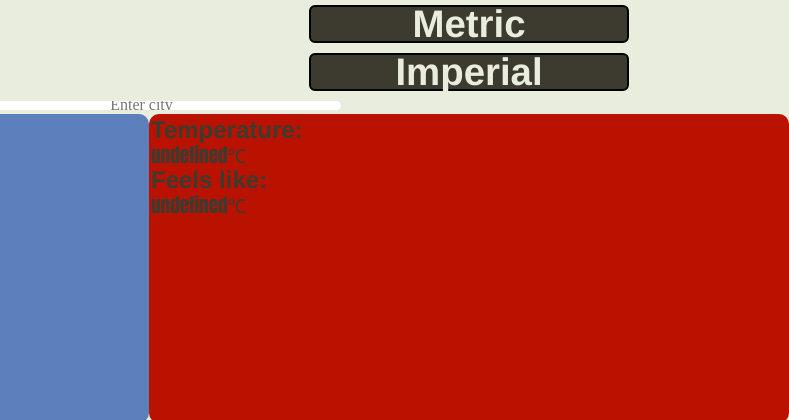
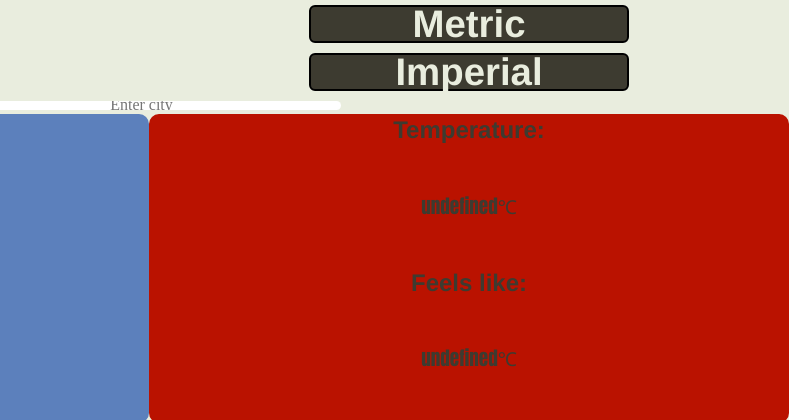
Before and after one commit to Aureatus/WeatherApp, a website built with webpack: page src/index.html in a window 1280 px wide. Shown: the top 420 px of the page, 491-1280 px from the left. Built offline with nearby package versions, Linux system fonts and the light colour scheme; no server answers.

Commit message:
Positioned temp and temp children

```diff
--- a/src/style.css
+++ b/src/style.css
@@ -138,6 +138,18 @@ form {
   background-color: #ba1200;
   border: 2px solid #ba1200;
   border-radius: 10px;
+
+  display: grid;
+}
+
+.accurate-temp {
+  display: grid;
+  justify-items: center;
+}
+
+.temp-feel {
+  display: grid;
+  justify-items: center;
 }
 
 .humidity {
@@ -171,12 +183,6 @@ form {
   justify-self: center;
 
   max-height: calc(10vw + 12vh);
-}
-
-.accurate-temp {
-}
-
-.temp-feel {
 }
 
 .weather-gif img {
```
